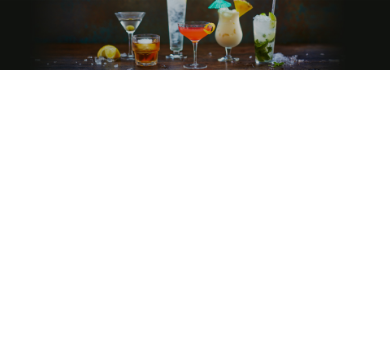
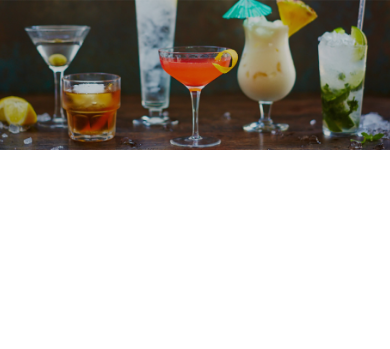
Before and after one commit to tomaszdwoznik/praktyki2022-cocktails, a PHP site: page / in a window 390 px wide. Shown: the part 106-455 px from the top of the page. Run offline with PHP 8.4, Linux system fonts and the light colour scheme; some web fonts are replaced.

```diff
--- a/css/banner.css
+++ b/css/banner.css
@@ -1,4 +1,10 @@
-.banner__image{
-    max-width: 100%;
-    height: auto;
+@media screen and (max-width: 480px){
+    .banner{
+        max-height: 100px;
+    }
+    .banner__image{
+        object-fit: cover;
+        min-height: 150px;
+        display: block;
+    }
 }
--- a/css/style.css
+++ b/css/style.css
@@ -15,3 +15,7 @@ a, a:visited, a:link, a:hover{
     border: 1px solid rgb(224, 224, 224);
     text-align: center;
 }
+img{
+    max-width: 100%;
+    height: auto;
+}
```
